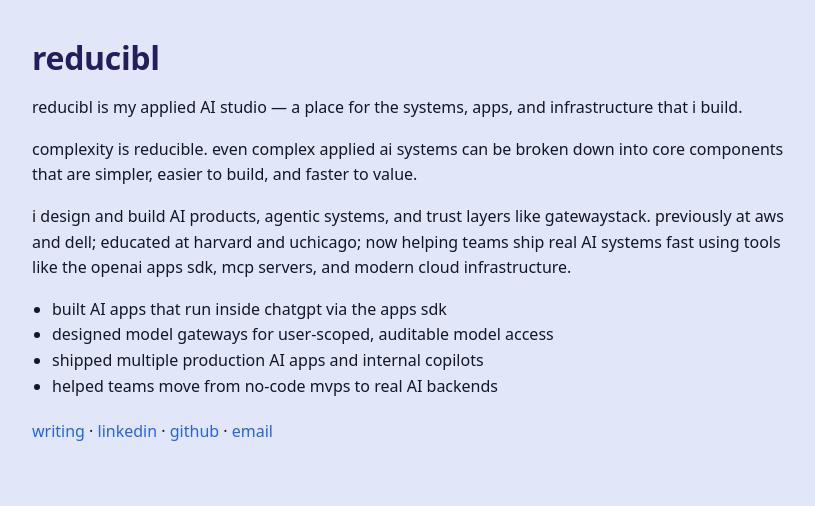
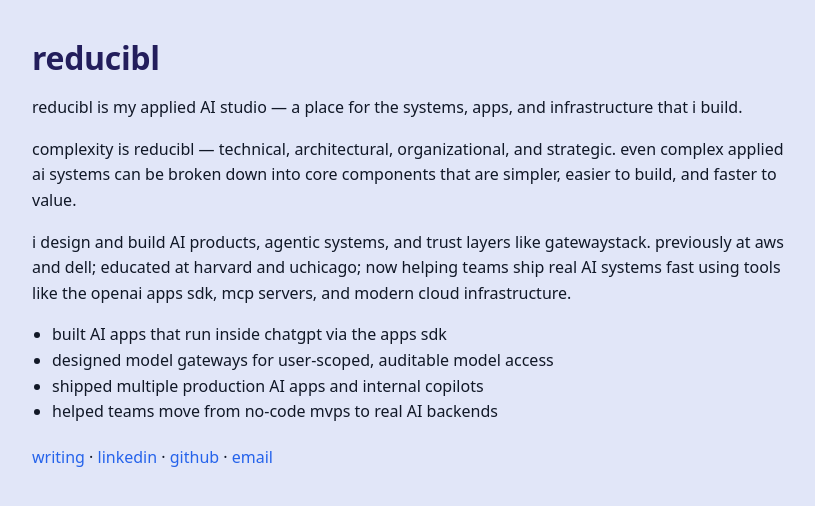
Before and after one commit to davidcrowe/reducibl.com, a Jekyll site: the page built from index.md, in a window 1280 px wide. Shown: the top 506 px of the page, without its empty margins (228-1043 px from the left). Built offline with Jekyll 4.4.1, drawn with Linux system fonts in a browser that asks for light colours.

Commit message:
ux experimentation

```diff
--- a/index.md
+++ b/index.md
@@ -7,7 +7,7 @@ title: reducibl
 
 reducibl is my applied AI studio — a place for the systems, apps, and infrastructure that i build.
 
-complexity is reducible. even complex applied ai systems can be broken down into core components that are simpler, easier to build, and faster to value.
+complexity is reducibl — technical, architectural, organizational, and strategic. even complex applied ai systems can be broken down into core components that are simpler, easier to build, and faster to value.
 
 i design and build AI products, agentic systems, and trust layers like gatewaystack. previously at aws and dell; educated at harvard and uchicago; now helping teams ship real AI systems fast using tools like the openai apps sdk, mcp servers, and modern cloud infrastructure.
 
```
